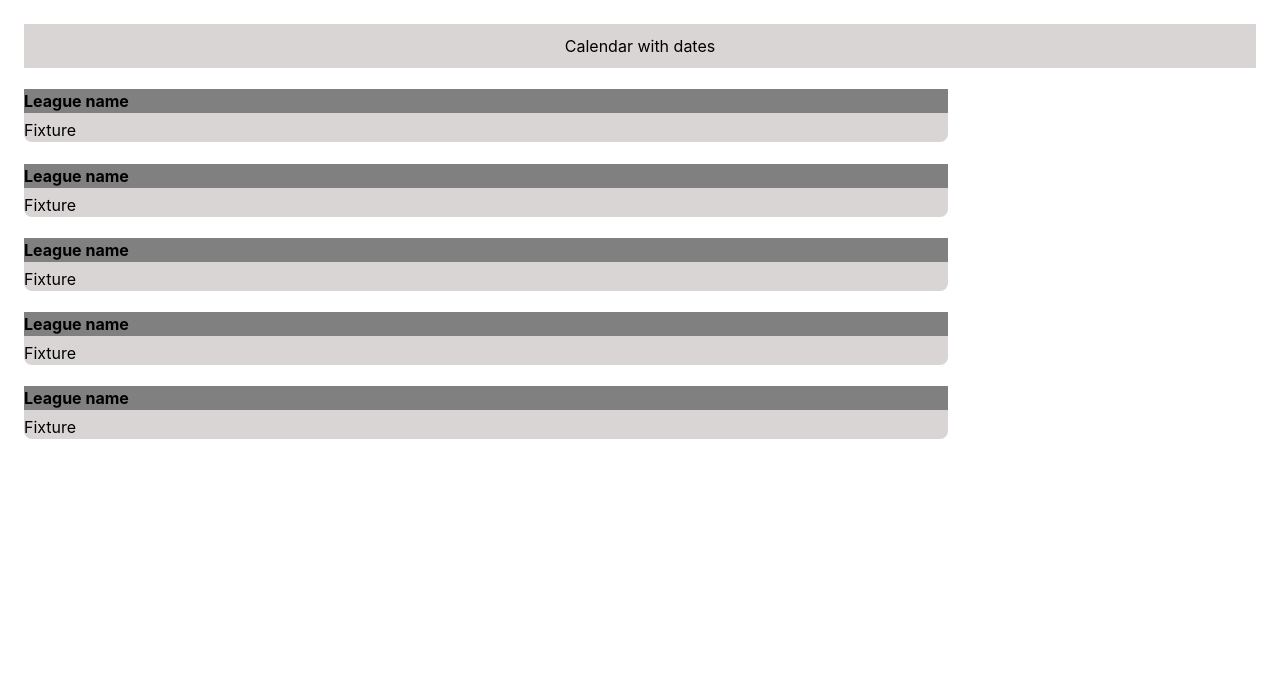
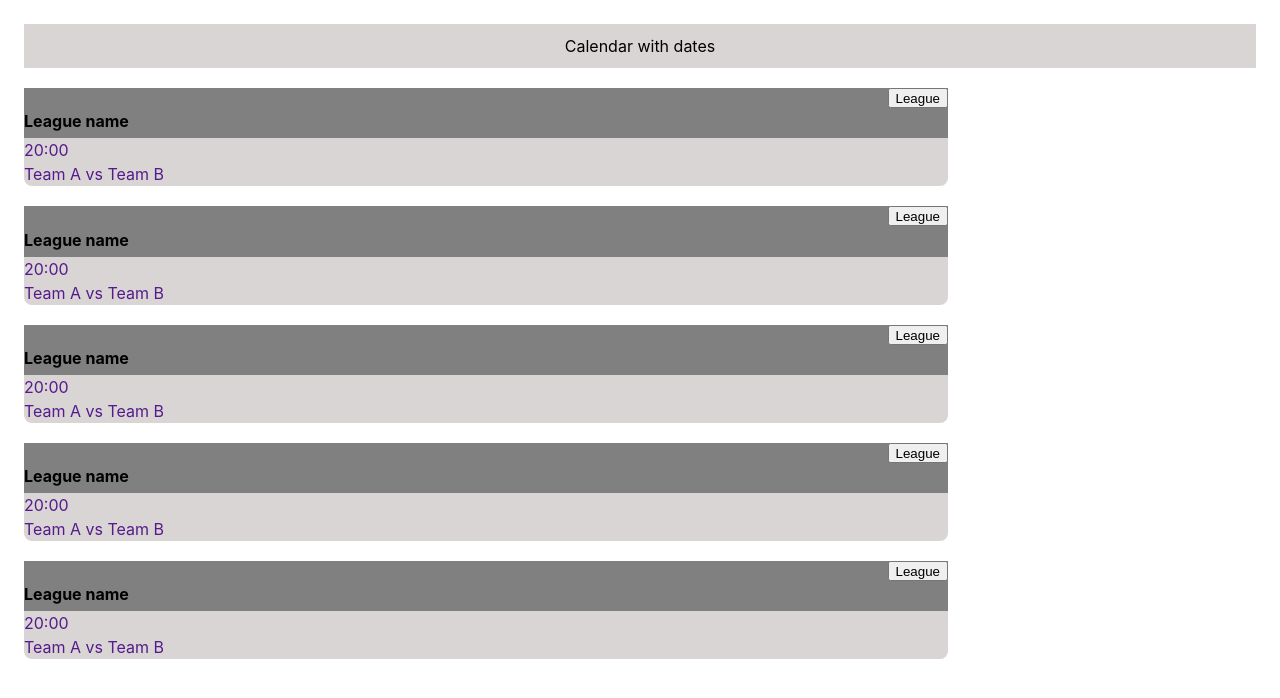
Before and after one commit to axelberk/Livescore, a React (Vite) app: page / in a window 1280 px wide. Shown: the top 698 px of the page. Built offline with nearby package versions, Linux system fonts and the light colour scheme.

Commit message:
outline cont

```diff
--- a/src/Leagues/Leagues.css
+++ b/src/Leagues/Leagues.css
@@ -3,10 +3,14 @@
     width: 75%;
     height: auto;
     border-radius: 8px;
+    margin-top: 20px;
 }
 
 .league-name-box {
     background-color: gray;
+    display: flex;
+    flex-direction: row;
+    justify-content: space-between;
 }
 
 .league-name {
@@ -16,4 +20,14 @@
 
 .fixture {
     text-align: left;
+    text-decoration: none;
 }
+
+.fixture-list {
+    display: flex;
+    flex-direction: row;
+}
+
+.league-redirect {
+    height: 20px;
+}
--- a/src/Leagues/Leagues.jsx
+++ b/src/Leagues/Leagues.jsx
@@ -5,9 +5,11 @@ const Leagues = () => {
         <div className="league">
             <div className="league-name-box">
             <h4 className="league-name">League name</h4>
+            <button className="league-redirect">League</button>
             </div>
             <div className="fixture-list">
-                <div className="fixture">Fixture</div>
+                <a href="" className="fixture"><div><div className="game-time">20:00</div>Team A vs Team B</div></a>
+
             </div>
         </div>
     )
```
